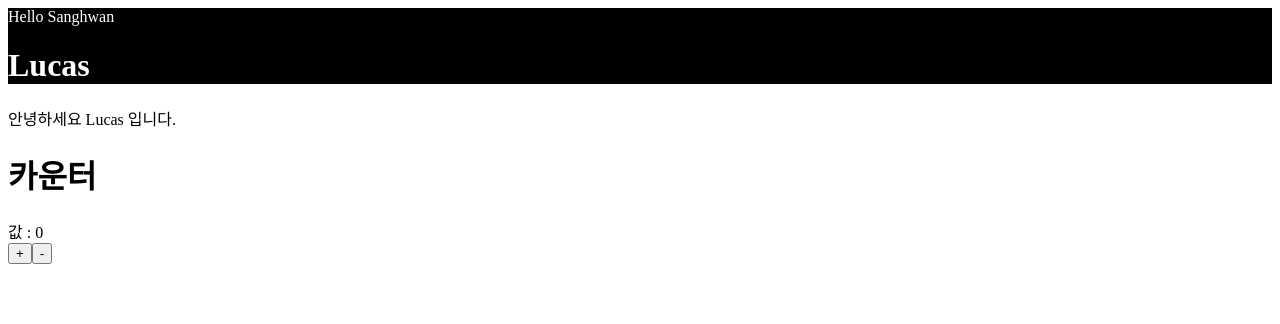
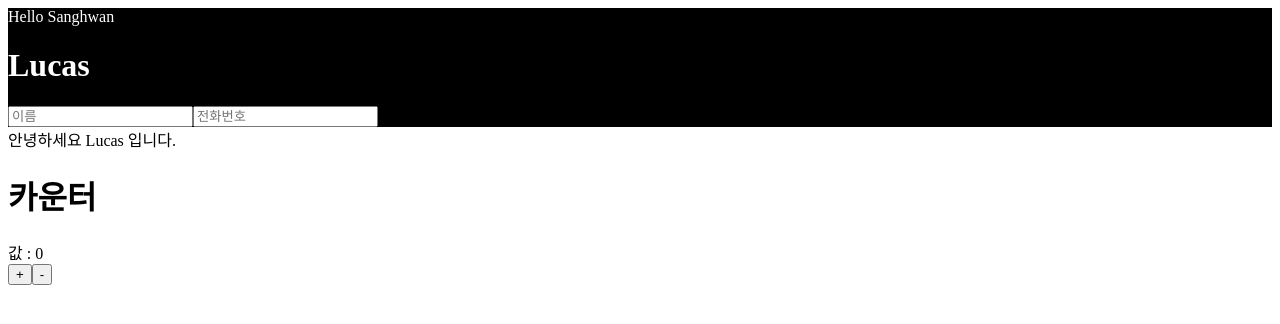
Before and after one commit to LuceteYang/inflearn-velopert, a React (Create React App) app: page / in a window 1280 px wide. Shown: the top 324 px of the page. Built offline with nearby package versions, Linux system fonts and the light colour scheme; the HTML template or start-up script is replaced by a standard one.

Commit message:
input 상태 관리하기

```diff
--- a/src/MyName.js
+++ b/src/MyName.js
@@ -3,6 +3,15 @@
 class Myname extends Component{
 	static defaultProps= { //더 최신 문법 번들링하면 결국 밑의 코드와 같음
 		englishName:'영어이름'
+	}
+	state = {
+		name:'',
+		phone:''
+	}
+	handleChange = (e)=>{
+		this.setState({
+			[e.target.name] :e.target.value
+		})
 	}
 	render(){
 		const name = "Sanghwan"
@@ -12,6 +21,18 @@
 				<h1>
 					{this.props.englishName}
 				</h1>
+				<form>
+				<input placeholder="이름"
+				name="name"
+				onChange = {this.handleChange}
+				value={this.state.name}/>
+				{this.state.name}
+				<input placeholder="전화번호"
+				name="phone"
+				onChange = {this.handleChange}
+				value={this.state.phone}/>
+				{this.state.phone}
+				</form>
 			</div>
 		)
 	}
```
